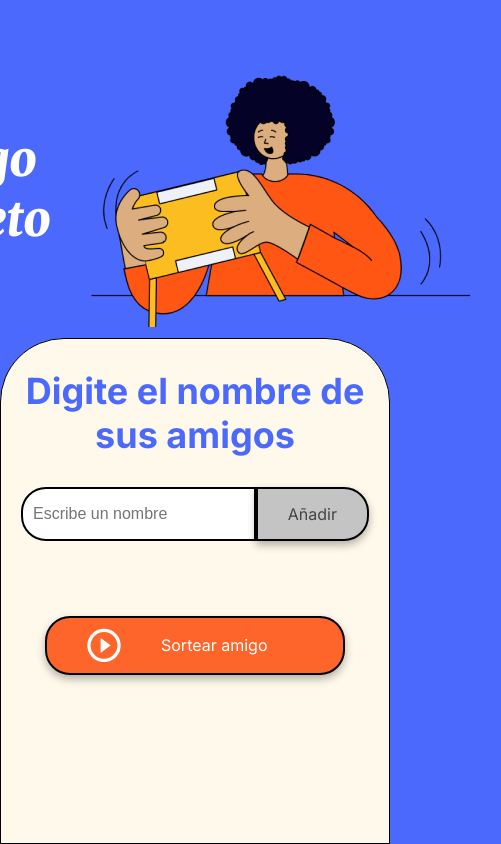
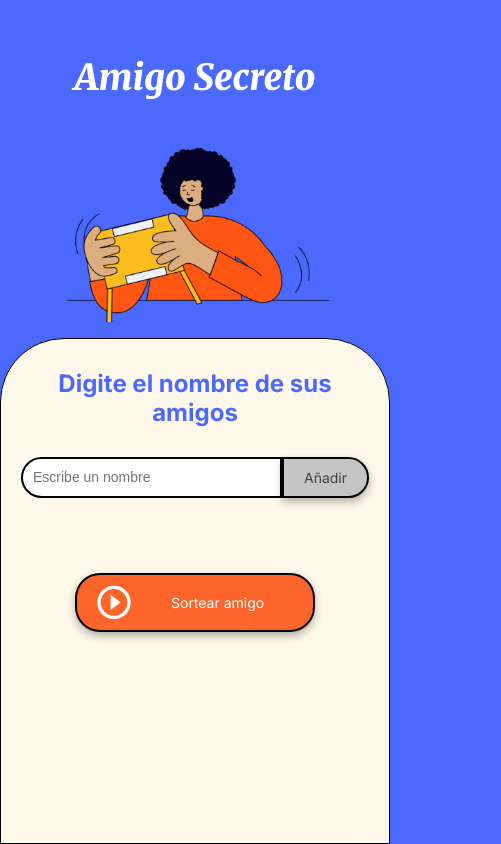
Before and after one commit to marvin09005/Challenge_Amigo_Secreto, a plain HTML site: page index.html in a window 390 px wide. Shown: the whole page, 501 px wide, since content can reach past the window. Drawn offline with Linux system fonts and the light colour scheme.

Commit message:
Mejora en Responsive Design

```diff
--- a/style.css
+++ b/style.css
@@ -1,11 +1,11 @@
 :root {
-    --color-primary: #4B69FD;
-    --color-secondary: #FFF9EB;
-    --color-tertiary: #C4C4C4;
+  --color-primary: #4b69fd;
+  --color-secondary: #fff9eb;
+  --color-tertiary: #c4c4c4;
   --color-button: #fe652b;
   --color-button-hover: #e55720;
   --color-text: #444444;
-    --color-white: #FFFFFF;
+  --color-white: #ffffff;
 }
 
 /* Estilos generales */
@@ -37,6 +37,7 @@ body {
   justify-content: center;
   align-items: center;
   padding: 40px 0 0;
+  flex-wrap: wrap;
 }
 
 /* Sección de entrada */
@@ -136,7 +137,7 @@ ul {
 
 .result-list {
   margin-top: 15px;
-    color: #05DF05;
+  color: #05df05;
   font-size: 22px;
   font-weight: bold;
   text-align: center;
@@ -160,3 +161,31 @@ ul {
 .button-draw:hover {
   background-color: var(--color-button-hover);
 }
+
+@media (width < 500px) {
+  .main-title {
+    font-size: 36px;
+  }
+
+  .header_img {
+    max-width: 80%;
+  }
+
+  .section-title {
+    font-size: 24px;
+  }
+
+  .input-name, #listaAmigos, #resultado {
+    font-size: 14px;
+  }
+
+  .button-add, .button-draw {
+    padding: 10px 20px;
+    font-size: 14px;
+  }
+
+  .button-draw {
+    width: 80%;
+    margin: auto;
+  }
+}
```
Lines whose indentation alone changed are shown as unchanged.
